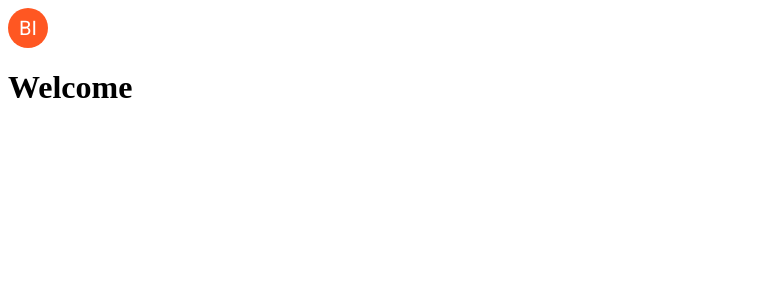
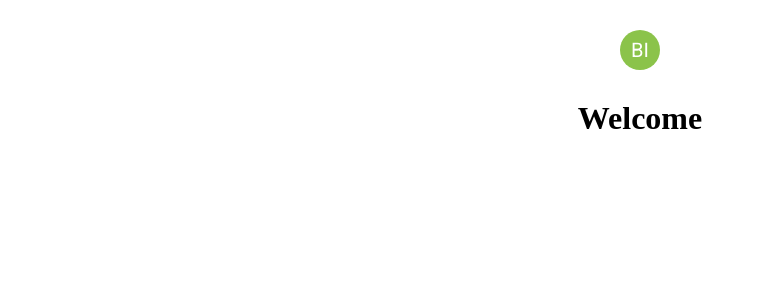
Before and after one commit to developerbello/auth-app, a React (Create React App) app: page /welcome in a window 1280 px wide. Shown: the top 300 px of the page, without its empty margins (0-757 px from the left). Built offline with nearby package versions, Linux system fonts and the light colour scheme.

Commit message:
Added styling to the pages

```diff
--- a/package.json
+++ b/package.json
@@ -10,6 +10,7 @@
     "@testing-library/jest-dom": "^5.14.1",
     "@testing-library/react": "^13.0.0",
     "@testing-library/user-event": "^13.2.1",
+    "gh-pages": "^4.0.0",
     "react": "^18.2.0",
     "react-dom": "^18.2.0",
     "react-router-dom": "^6.3.0",
--- a/src/pages/Home.js
+++ b/src/pages/Home.js
@@ -1,5 +1,5 @@
 const Home = () => {
-  return <h1>Welcome</h1>;
+  return <h1 style={{ textAlign: "center", margin: "30px auto" }}>Welcome</h1>;
 };
 
 export default Home;
--- a/src/pages/Layout.js
+++ b/src/pages/Layout.js
@@ -1,12 +1,17 @@
 import React from "react";
 import { Outlet } from "react-router-dom";
 import { Avatar } from "@mui/material";
-import { deepOrange } from "@mui/material/colors";
+import { lightGreen } from "@mui/material/colors";
 
 export default function Layout() {
   return (
     <div>
-      <Avatar sx={{ bgcolor: deepOrange[500] }}>BI</Avatar>
+      <Avatar
+        sx={{ bgcolor: lightGreen[500] }}
+        style={{ textAlign: "center", margin: "30px auto" }}
+      >
+        BI
+      </Avatar>
       <Outlet />
     </div>
   );
--- a/src/pages/NoPage.js
+++ b/src/pages/NoPage.js
@@ -1,5 +1,7 @@
 const NoPage = () => {
-  return <h1>404 ERROR</h1>;
+  return (
+    <h1 style={{ textAlign: "center", margin: "30px auto" }}>404 ERROR PAGE</h1>
+  );
 };
 
 export default NoPage;
```
Also changed, not shown: 1 other file (tests, documents, lock files or other folders).
